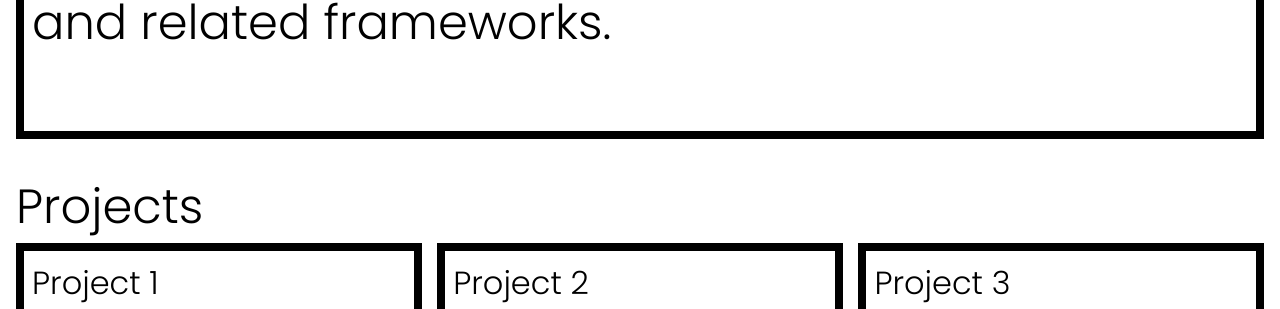
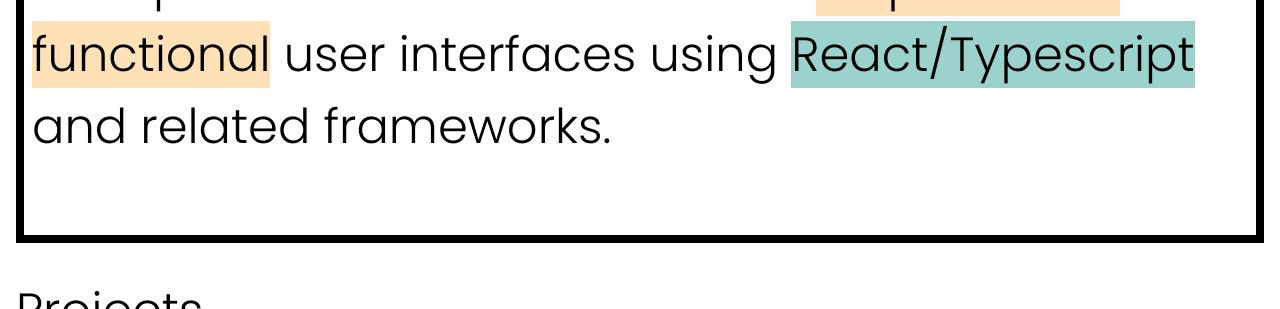
Before and after one commit to alyssathi/portfolio, a Gatsby site: page / in a window 1280 px wide. Shown: the part 791-1100 px from the top of the page. Built offline with nearby package versions, Linux system fonts and the light colour scheme; Gatsby itself is replaced by a stand-in of ours.

Commit message:
fixed body margin-top

```diff
--- a/src/components/layout/layout.scss
+++ b/src/components/layout/layout.scss
@@ -24,6 +24,10 @@
   font-family: "Poppins", sans-serif;
   text-decoration: none;
   transition-duration: 0.1s;
+}
+
+body {
+  margin-top: 13vh;
 }
 
 h1 {
```
